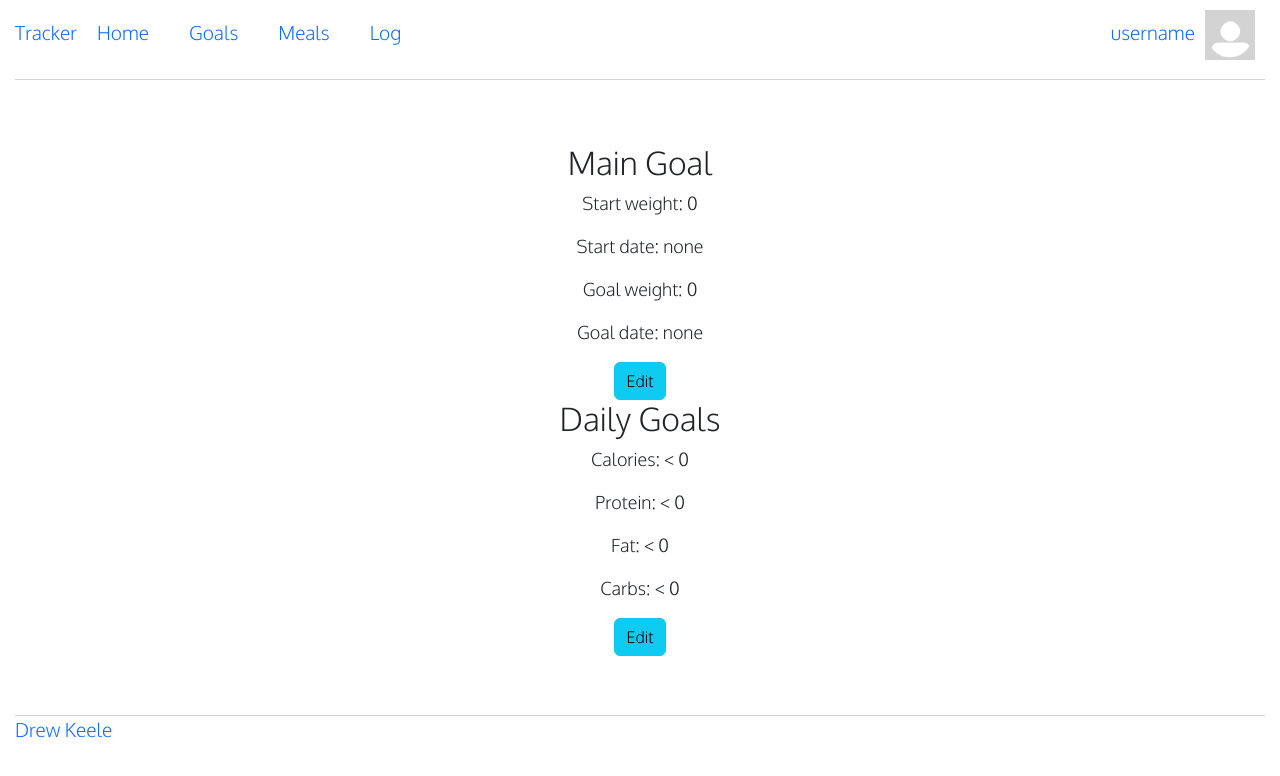
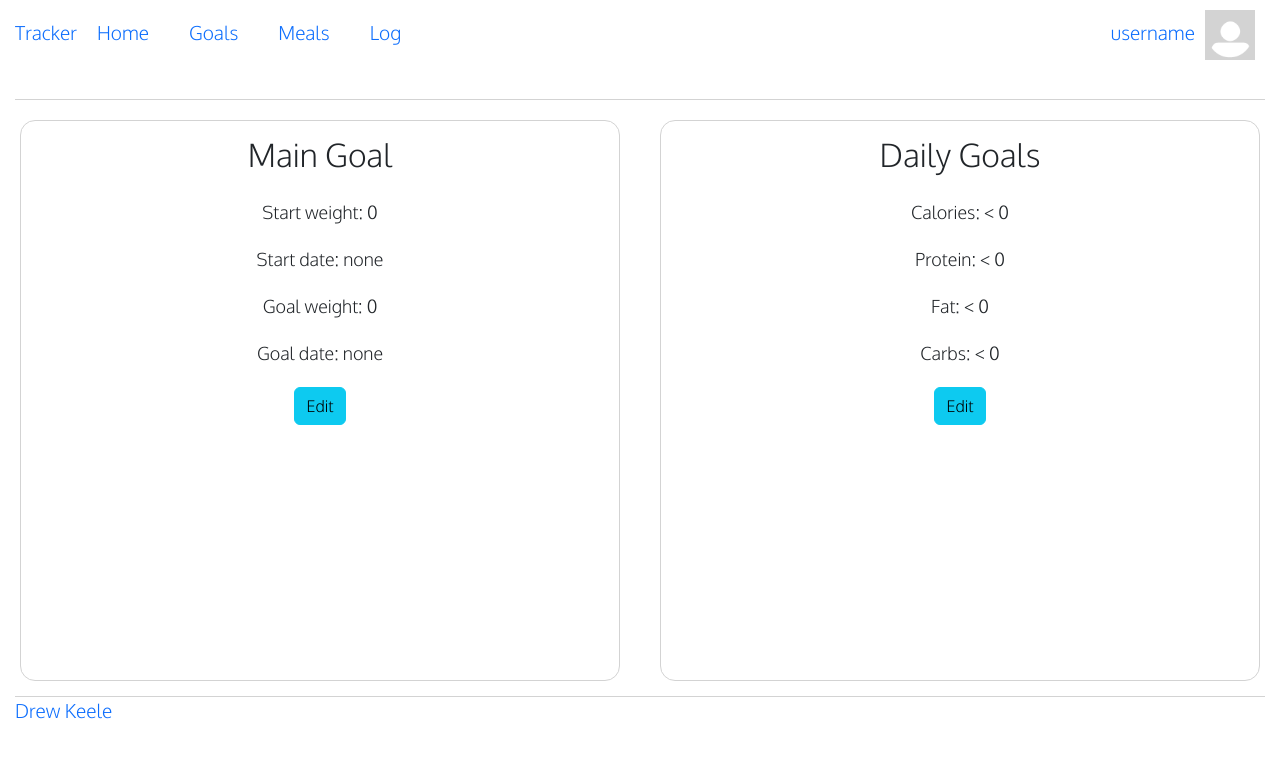
Before and after one commit to krewdreele/startup, a React (Vite) app: page /goals in a window 1280 px wide. Shown: the top 776 px of the page. Built offline with nearby package versions, Linux system fonts and the light colour scheme; no server answers.

Commit message:
fixed goal page css

```diff
--- a/src/goals/daily.jsx
+++ b/src/goals/daily.jsx
@@ -37,7 +37,7 @@ export function DailyGoal() {
 
   if(!edit){
   return (
-    <section id="main-goal-section">
+    <section id="goal-section">
       <h2>Daily Goals</h2>
         <p>Calories: {ltCals ? '<' : '>'} {cals}</p>
         <p>Protein: {ltProtein ? '<' : '>'} {protein}</p>
@@ -54,24 +54,29 @@ export function DailyGoal() {
 }
 else{
   return (
-    <section id="main-goal-section">
+    <section id="goal-section">
       <h2>Daily Goals</h2>
-        <p>Calories:
+      <div id="row-section">
+        <div>
+          <p>Calories: </p>
+          <p>Protein: </p>
+          <p>Fat: </p>
+          <p>Carbs: </p>
+        </div>
+        <div>
           <Button onClick={() => setLtCals(!ltCals)}>{ltCals ? '<' : '>'}</Button>
-            <input value={cals} onChange={(e) => setCals(e.target.value)}></input>
-        </p>
-        <p>Protein:
           <Button onClick={() => setLtProtein(!ltProtein)}>{ltProtein ? '<' : '>'}</Button>
-            <input value={protein} onChange={(e) => setProtein(e.target.value)}></input>
-        </p>
-        <p>Fat:
           <Button onClick={() => setLtFat(!ltFat)}>{ltFat ? '<' : '>'}</Button>
-            <input value={fat} onChange={(e) => setFat(e.target.value)}></input>
-        </p>
-        <p>Carbs:
           <Button onClick={() => setLtCarbs(!ltCarbs)}>{ltCarbs ? '<' : '>'}</Button>
-            <input value={carbs} onChange={(e) => setCarbs(e.target.value)}></input>
-        </p>
+        </div>
+        <div>
+          <input value={cals} onChange={(e) => setCals(e.target.value)}></input>
+          <input value={protein} onChange={(e) => setProtein(e.target.value)}></input>
+          <input value={fat} onChange={(e) => setFat(e.target.value)}></input>
+          <input value={carbs} onChange={(e) => setCarbs(e.target.value)}></input>
+        </div>
+      </div>
+      <div>
       <Button
       variant='secondary-outline'
       onClick={() => {
@@ -105,6 +110,7 @@ else{
       >
       Save
       </Button>
+      </div>
     </section>
 )}
 }
--- /dev/null
+++ b/src/goals/goals.css
@@ -0,0 +1,58 @@
+h2 {
+    margin:15px;
+}
+
+#main-goal {
+    flex: 6;
+    flex-direction: row;
+    display: flex;
+    flex-wrap: wrap-reverse;
+    justify-content: space-evenly;
+}
+
+.section-container {
+    border: thin lightgray solid;
+    border-radius: 15px;
+    flex: 1;
+    margin: 15px 20px;
+    display: flex;
+    justify-content: space-evenly;
+}
+
+#goal-section{
+    display: flex;
+    flex-direction: column;
+    align-items: center;
+}
+
+#goal-section > p{
+    margin: 10px;
+}
+
+#goal-section > button {
+    margin: 10px;
+}
+
+#goal-section > div > button {
+    margin: 10px;
+}
+
+#row-section{
+    display: flex;
+    flex-direction: row;
+}
+
+#row-section > div {
+    display: flex;
+    flex-direction: column;
+    justify-content: space-evenly;
+    align-items: baseline;
+}
+
+#row-section > div > p {
+    margin: 10px;
+}
+
+#row-section > div > input {
+    margin: 10px;
+}
--- a/src/goals/goals.jsx
+++ b/src/goals/goals.jsx
@@ -1,10 +1,10 @@
 import React from 'react';
 import { MainGoal } from './main';
 import { DailyGoal } from './daily';
-
+import "./goals.css";
 export function Goals() {
   return (
-    <main>
+    <main id="main-goal">
       <div className="section-container">
         <MainGoal></MainGoal>
       </div>
--- a/src/goals/main.jsx
+++ b/src/goals/main.jsx
@@ -29,7 +29,7 @@ export function MainGoal() {
 
   if(!edit){
   return (
-    <section id="main-goal-section">
+    <section id="goal-section">
       <h2>Main Goal</h2>
         <p>Start weight: {sw}</p>
         <p>Start date: {sd}</p>
@@ -46,12 +46,23 @@ export function MainGoal() {
 }
 else{
   return (
-    <section id="main-goal-section">
+    <section id="goal-section">
       <h2>Main Goal</h2>
-        <p>Start weight: <input value={sw} onChange={(e) => setSW(e.target.value)}></input></p>
-        <p>Start date: <input value={sd} onChange={(e) => setSD(e.target.value)}></input></p>
-        <p>Goal weight: <input value={gw} onChange={(e) => setGW(e.target.value)}></input></p>
-        <p>Goal date: <input value={gd} onChange={(e) => setGD(e.target.value)}></input></p>
+      <div id="row-section">
+      <div>
+        <p>Start weight:</p>
+        <p>Start date:</p>
+        <p>Goal weight:</p>
+        <p>Goal date:</p>
+      </div>
+      <div>
+        <input value={sw} onChange={(e) => setSW(e.target.value)}></input>
+        <input type='date' value={sd} onChange={(e) => setSD(e.target.value)}></input>
+        <input value={gw} onChange={(e) => setGW(e.target.value)}></input>
+        <input type='date' value={gd} onChange={(e) => setGD(e.target.value)}></input>
+      </div>
+      </div>
+      <div>
       <Button
       variant='secondary-outline'
       onClick={() => {
@@ -80,6 +91,7 @@ else{
       >
       Save
       </Button>
+      </div>
     </section>
 )}
 }
```
Also changed, not shown: goals.css (deleted, +0 -21 lines).
